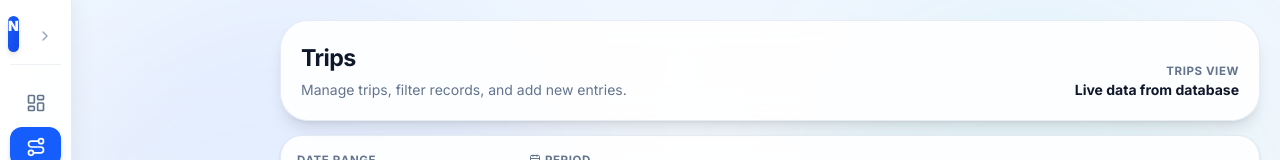
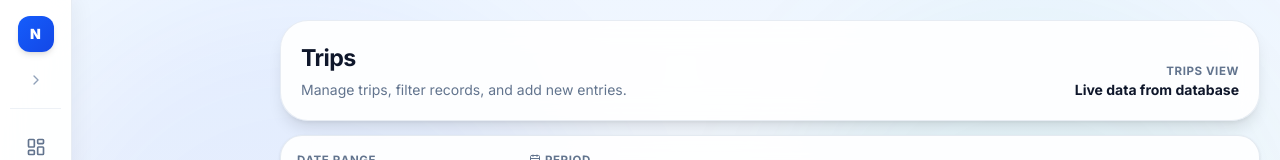
Before and after one commit to lorencianodramayo/nextmile, a React (Vite) app in the folder client/: page /trips in a window 1280 px wide. Both pictures are taken after a click on the button 227 px from the left and 34 px from the top of the page. Shown: the top 160 px of the page. Built offline with nearby package versions, Linux system fonts and the light colour scheme; no server answers.

Commit message:
fix: sidebar collapsed header layout

```diff
--- a/client/src/components/layout/Sidebar.tsx
+++ b/client/src/components/layout/Sidebar.tsx
@@ -41,7 +41,7 @@ export default function Sidebar() {
       )}
     >
       {/* Header */}
-      <div className={cn('flex items-center gap-2 pb-3 border-b border-slate-200/60 dark:border-slate-700/60', sidebarCollapsed ? 'justify-center' : 'justify-between')}>
+      <div className={cn('flex items-center gap-2 pb-3 border-b border-slate-200/60 dark:border-slate-700/60', sidebarCollapsed ? 'flex-col' : 'justify-between')}>
         {isOpen && (
           <div className="flex items-center gap-3 min-w-0">
             <div className="w-9 h-9 rounded-xl grid place-items-center font-black text-white bg-gradient-to-br from-blue-600 to-blue-700 shadow-md flex-shrink-0 text-sm">
@@ -54,7 +54,7 @@ export default function Sidebar() {
           </div>
         )}
         {sidebarCollapsed && (
-          <div className="w-9 h-9 rounded-xl grid place-items-center font-black text-white bg-gradient-to-br from-blue-600 to-blue-700 shadow-md text-sm lg:block hidden">
+          <div className="hidden lg:grid w-9 h-9 rounded-xl place-items-center font-black text-white bg-gradient-to-br from-blue-600 to-blue-700 shadow-md text-sm">
             N
           </div>
         )}
```
